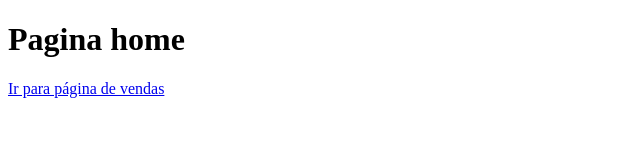
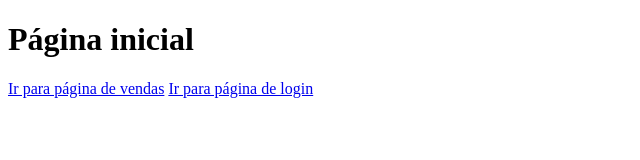
Before and after one commit to michelbaleeiro/aulagithub, a plain HTML site: page index.html in a window 1280 px wide. Shown: the whole page, without its empty margins (0-640 px from the left). Drawn offline with Linux system fonts and the light colour scheme.

Commit message:
(y) Finalização da feature login

```diff
--- a/index.html
+++ b/index.html
@@ -7,7 +7,8 @@
     <title>Document</title>
 </head>
 <body>
-    <h1>Pagina home</h1>
+    <h1>Página inicial</h1>
     <a href="vendas.html">Ir para página de vendas</a>
+    <a href="login.html">Ir para página de login</a>
 </body>
 </html>
```
Also changed, not shown: login.html (+1 -0 lines).
